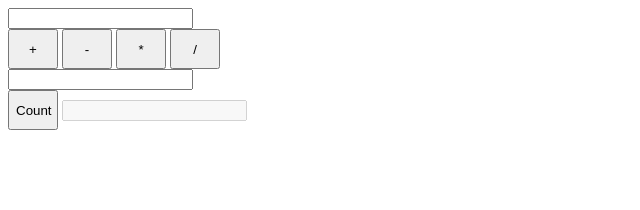
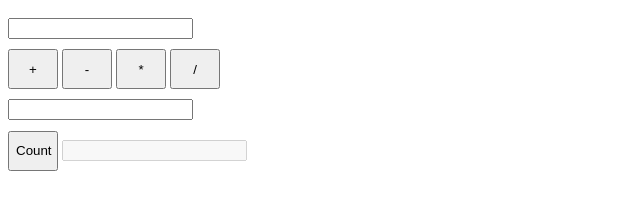
Before and after one commit to AtakOskonbaev/AtakOskonbaev.github.io, a plain HTML site: page index.html in a window 1280 px wide. Shown: the whole page, without its empty margins (0-640 px from the left). Drawn offline with Linux system fonts and the light colour scheme.

Commit message:
Update index.html

```diff
--- a/index.html
+++ b/index.html
@@ -9,6 +9,9 @@
 		width: 50px;
         height: 40px;
 	}
+    input{
+    	margin: 10px 0px;
+    }
 </style>
 <script>
   var op;
```
